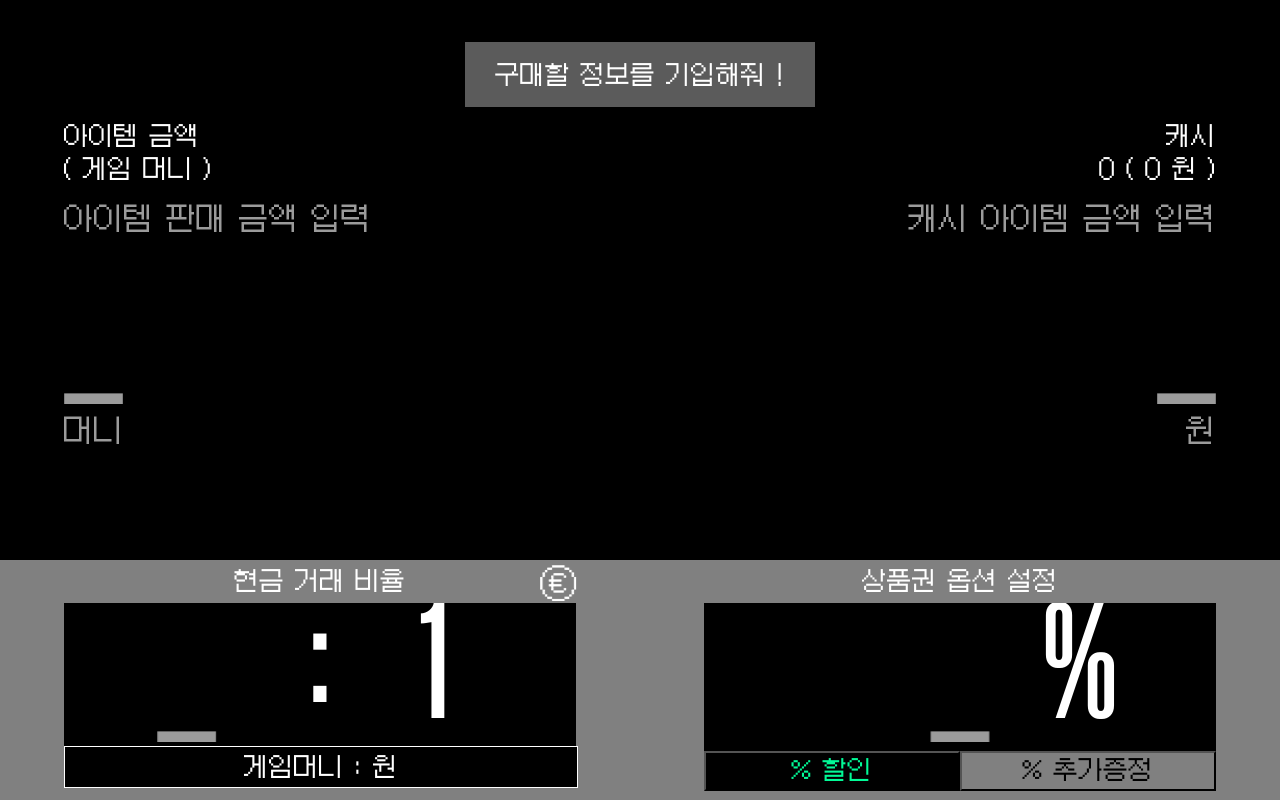
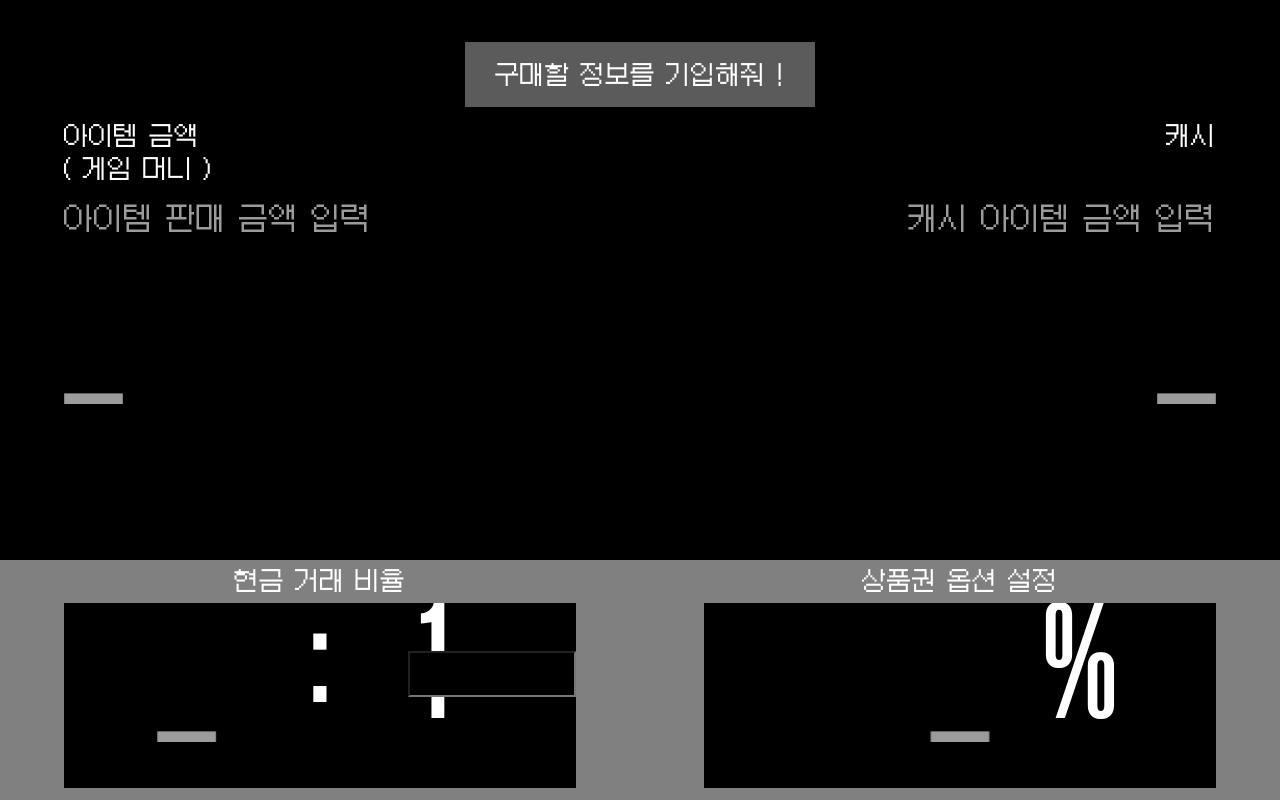
Before and after one commit to euntaek419/GameMoneyCalc, a Vue app: page / in a window 1280 px wide. Shown: the part 800-1600 px from the top of the page. Built offline with nearby package versions, Linux system fonts and the light colour scheme.

Commit message:
vuex 1차 리팩토링

```diff
--- a/src/App.vue
+++ b/src/App.vue
@@ -12,10 +12,6 @@ import Main from './components/Main.vue'
 import Title from './components/Title.vue'
 
 export default {
-  data: () => {
-    return {
-    }
-  },
   name: 'App',
   components: {
     Title,
--- a/src/components/Main.vue
+++ b/src/components/Main.vue
@@ -14,23 +14,23 @@
 
       <span class="CashShop">
         캐시
-        <span v-if="IscashOption[0] == true && Persent > 0 && Cash !== ''"> ( 할인 적용 ) </span>
-        <span v-if="IscashOption[1] == true && Persent > 0 && Cash !== ''" > ( 추가 증정 적용 ) </span>
-        <div> {{ cashoption(Cash,Persent) }}  ( {{readinput( cashoption(Cash,Persent) ) }} 원 )</div>
+        <!-- <span v-if="IscashOption[0] == true && Persent > 0 && Cash !== ''"> ( 할인 적용 ) </span> -->
+        <!-- <span v-if="IscashOption[1] == true && Persent > 0 && Cash !== ''" > ( 추가 증정 적용 ) </span> -->
+        <!-- <div> {{ cashoption(Cash,Persent) }}  ( {{readinput( cashoption(Cash,Persent) ) }} 원 )</div> -->
       </span>
     </div>
 
-    <div> {{ resultcalc() }}</div>
+    <!-- <div> {{ resultcalc() }}</div> -->
     <div class="WhenSell">
       <label>
         <span class="AuctionSell">
-          <span v-if="Cash == '' || Money == '' || Ratio == '' || isWin[0] == false">
+          <!-- <span v-if="Cash == '' || Money == '' || Ratio == '' || isWin[0] == false"> -->
             아이템 판매 금액 입력
-          </span>
+          <!-- </span> -->
 <!-- ------------------------------------------------------------------------------------------------------ -->
-          <span class="ResultCalc" v-if="Cash !== '' && Money !== '' && Ratio !== '' && isWin[0] == true ">
-            {{ compair }} 원, {{ compairpersent }} % 만큼 이득이야!_  <!-- Money line -->
-          </span>
+          <!-- <span class="ResultCalc" v-if="Cash !== '' && Money !== '' && Ratio !== '' && isWin[0] == true "> -->
+            <!-- {{ compair }} 원, {{ compairpersent }} % 만큼 이득이야!_  Money line -->
+          <!-- </span> -->
 
           <div>
             <input class="AuctionInput" maxlength='11' v-model="Money" :style="{ color : fontchange}">
@@ -38,7 +38,7 @@
               <img src="../assets/images/UnderBar.gif" >
             </div>
             <div>
-              <div> {{ readinput(Money) }} 머니</div>
+              <!-- <div> {{ readinput(Money) }} 머니</div> -->
             </div>
           </div>
         </span>
@@ -46,13 +46,13 @@
 
       <label>
         <span class="CashSell">
-          <span v-if="Cash == '' || Money == '' || Ratio == '' || isWin[1] == false">
+          <!-- <span v-if="Cash == '' || Money == '' || Ratio == '' || isWin[1] == false"> -->
             캐시 아이템 금액 입력
-          </span>
+          <!-- </span> -->
 
-          <span class="ResultCalc" v-if="Cash !== '' && Money !== '' && Ratio !== '' && isWin[1] == true ">
-            {{ compair }} 원, {{ compairpersent }} % 만큼 이득이야!_ <!-- Cash line -->
-          </span>
+          <!-- <span class="ResultCalc" v-if="Cash !== '' && Money !== '' && Ratio !== '' && isWin[1] == true "> -->
+            <!-- {{ compair }} 원, {{ compairpersent }} % 만큼 이득이야!_  -->
+          <!-- </span> -->
 
           <div>
             <input class="CashInput" maxlength="11" v-model="Cash" :style="{ color : fontchange2}">
@@ -60,7 +60,7 @@
                 <img src="../assets/images/UnderBar.gif">
             </div>
             <div>
-              <div> {{ readinput(Cash) }} 원</div>
+              <!-- <div> {{ readinput(Cash) }} 원</div> -->
             </div>
           </div>
         </span>
@@ -74,31 +74,31 @@
         <span class="CashRatio">
           현금 거래 비율
           <span>
-            <img class="Exchange_img" src="../assets/images/Exchange.png" v-if="IsExchange == false" @click="IsExchange = true">
-            <img class="Exchange_img" src="../assets/images/Exchange_yellow.png" v-if="IsExchange == true" @click="IsExchange = false">
+            <!-- <img class="Exchange_img" src="../assets/images/Exchange.png" v-if="IsExchange == false" @click="IsExchange = true"> -->
+            <!-- <img class="Exchange_img" src="../assets/images/Exchange_yellow.png" v-if="IsExchange == true" @click="IsExchange = false"> -->
           </span>
         </span>
         <span>
           <div class="Ratio"> 1 </div> <div class="Colon"> : </div><input class="CashRatioInput" maxlength='6' v-model="Ratio">
           <img src="../assets/images/UnderBar.gif" class="CashRatioInput_Under" v-if=" Ratio == ''">
         </span>
-        <div class="ExchangeBox"  v-if="IsExchange == true">
+        <!-- <div class="ExchangeBox"  v-if="IsExchange == true"> -->
           <span class="ExchangeRatio">
              1 =
           </span>
           <span class="ExchangeRead">
-            ( {{ readinput( ExchangeRatio ) }} 원 )
+            <!-- ( {{ readinput( ExchangeRatio ) }} 원 ) -->
           </span>
           <span class="ExchangeInputBox">
             <input class="ExchangeInput" maxlength='9' v-model="ExchangeRatio">
           </span>
-        </div>
+        <!-- </div> -->
 
-        <div class="ExchangeBox"  v-if="IsExchange == false">
+        <!-- <div class="ExchangeBox"  v-if="IsExchange == false"> -->
           <div class="MiniLogo">
             게임머니 : 원
           </div>
-        </div>
+        <!-- </div> -->
       </div>
 
       <div class="GiftCardInputBox">
@@ -112,11 +112,11 @@
 
         <div class="WhatPersent">
           <div>
-            <button class="Discount" @click="IscashOption[0] = true; IscashOption[1] = false" :style="{ backgroundColor : DiscountBack, color: DiscountColor}">% 할인</button>
+            <!-- <button class="Discount" @click="IscashOption[0] = true; IscashOption[1] = false" :style="{ backgroundColor : DiscountBack, color: DiscountColor}">% 할인</button> -->
           </div>
 
           <div>
-            <button class="Bonus" @click="IscashOption[1] = true; IscashOption[0] = false" :style="{ backgroundColor : BonusBack, color: BonusColor}">% 추가증정</button>
+            <!-- <button class="Bonus" @click="IscashOption[1] = true; IscashOption[0] = false" :style="{ backgroundColor : BonusBack, color: BonusColor}">% 추가증정</button> -->
           </div>
         </div>
       </div>
@@ -131,123 +131,19 @@ import { mapState } from 'vuex'
 export default {
   data: () => {
     return {
-      Cash: '',
-      Money: '',
+      Cash : '',
+      Money : '',
       Persent: '',
-      Ratio: '',
+      Ratio : '',
       ExchangeRatio: '',
-      isWin: [false, false], // 누가이겼는지 표시,
-      IsExchange: false, //환율 변경 체크했는지 클릭
-      compair : '', // 좌우 비교용
-      compairpersent : '', // 좌우 비교용
-      IscashOption: [true, false], // %할인, %추가증정 여부
-      DiscountBack: '', //Discount 백그라운드 변환
-      DiscountColor: '', //Discount 색상 변환
-      BonusBack: '', // 보너스백그라운드 변환
-      BonusColor: '', // 보너스 색상 변환
-      fontchange: '',
-      fontchange2: '',
     }
   },
   computed:{
-    ...mapState(['Cash']),
-    leftresult() {
-      return this.Money / this.Ratio // 좌측 환율
-    },
-    cashresult() {
-      if(this.IscashOption[0] == true || this.IscashOption[1] == true && this.Persent > 0){ // % 할인 또는 추가증정 활성화이며, 값이 0 이상일때 캐시 결과값 출력
-        return Math.floor( this.Cash * ( 1 + this.Persent/100 ) )
-      }
-      else{
-        return this.Cash
-      }
-    },
-    rightresult() {
-      if(this.IsExchange == true && this.ExchangeRatio > 0){ // 우측 환율 변경을 선택했을 때 환율 변경 적용
-        return this.cashresult / this.ExchangeRatio
-      }
-      else{
-        return this.cashresult
-      }
-    },
-
-  },
-  methods:{
-    readinput(payload) {
-      if(payload < 10000){
-        return payload
-      }
-      if(payload >= 10000 && payload < 100000000){
-        if(payload % 10000 == 0){
-          return Math.floor(payload / 10000) + ' 만 '
-        }
-        return Math.floor(payload / 10000) + ' 만 ' + payload % 10000
-      }
-      if(payload >= 100000000){
-        if(payload % 100000000 == 0){
-          return Math.floor(payload / 100000000) + ' 억 '
-        }
-        if(payload % 10000 == 0){
-          return Math.floor(payload / 100000000) + ' 억 ' + Math.floor(payload % 100000000 / 10000) + ' 만 '
-        }
-
-        if(Math.floor( payload / 10000 ) % 10000 == 0){
-          return Math.floor(payload / 100000000) + ' 억 ' + payload % 10000
-        }
-
-        return Math.floor(payload / 100000000) + ' 억 ' + Math.floor(payload % 100000000 / 10000) + ' 만 ' + payload % 10000
-      }
-    },
-    limit(){
-      if(this.Persent > 100 && this.IscashOption[0] == true){
-        return this.Persent = 100
-      }
-    },
-    resultcalc(){
-      if(this.leftresult > this.rightresult && this.Cash !== '' && this.Money !== '' && this.Ratio !== ''){ // 좌측 계산값이 더 크고 값들이 비어있지 않으면 동작
-        this.isWin[0] = true
-        this.isWin[1] = false
-        this.fontchange = '#02fa97'
-        this.fontchange2 = ''
-        this.compair = (this.leftresult - this.rightresult).toFixed(1)
-        this.compairpersent = (this.compair / this.rightresult * 100).toFixed(1)
-      }
-
-      if(this.rightresult > this.leftresult && this.Cash !== '' && this.Money !== '' && this.Ratio !== ''){ // 우측 계산값이 더 크고 값들이 비어있지 않으면 동작
-        this.isWin[0] = false
-        this.isWin[1] = true
-        this.fontchange2 = '#02fa97'
-        this.fontchange = ''
-        this.compair = (this.rightresult - this.leftresult).toFixed(1)
-        this.compairpersent = (this.compair / this.leftresult * 100).toFixed(1)
-      }
-
-      if(this.rightresult == this.leftresult && this.Cash !== '' && this.Money !== '' && this.Ratio !== ''){ // 계산값이 같으며, 값들이 비어있지 않으면 동작
-        this.isWin[0] = true
-        this.isWin[1] = true
-        this.fontchange2 = '#02fa97'
-        this.fontchange = '#02fa97'
-        this.compair = 0
-        this.compairpersent = 0
-      }
-    },
-    cashoption(cash, persent){
-      if(this.IscashOption[0] == true){
-        this.DiscountBack = '#000'
-        this.DiscountColor = '#02fa97'
-        this.BonusBack = ''
-        this.BonusColor = ''
-        return Math.floor( cash - cash * persent/100 )
-      }
-
-      if(this.IscashOption[1] == true){
-        this.BonusBack = '#000'
-        this.BonusColor = '#02fa97'
-        this.DiscountBack = ''
-        this.DiscountColor = ''
-        return Math.floor( cash * ( 1 + persent/100 ) )
-      }
-    },
+    ...mapState([
+      'isWin','IsExchange','compair','compairpersent','IscashOption',
+      'DiscountBack','DiscountColor','BonusBack','BonusColor','fontchange',
+      'fontchange2'
+      ]),
   }
 }
 </script>
--- a/src/store/store.js
+++ b/src/store/store.js
@@ -3,11 +3,6 @@ import { createStore } from 'vuex';
 export default createStore({
     state() {
         return {
-            Cash : '',
-            Money : '',
-            Persent: '',
-            Ratio : '',
-            ExchangeRatio: '',
             isWin: [false, false],
             IsExchange: false,
             compair: '',
@@ -21,9 +16,103 @@ export default createStore({
             fontchange2: '',
         }
     },
-    getter: {
+//     getter: {
+//     leftresult() {
+//       return this.Money / this.Ratio // 좌측 환율
+//     },
+//     cashresult() {
+//       if(this.IscashOption[0] == true || this.IscashOption[1] == true && this.Persent > 0){ // % 할인 또는 추가증정 활성화이며, 값이 0 이상일때 캐시 결과값 출력
+//         return Math.floor( this.Cash * ( 1 + this.Persent/100 ) )
+//       }
+//       else{
+//         return this.Cash
+//       }
+//     },
+//     rightresult() {
+//       if(this.IsExchange == true && this.ExchangeRatio > 0){ // 우측 환율 변경을 선택했을 때 환율 변경 적용
+//         return this.cashresult / this.ExchangeRatio
+//       }
+//       else{
+//         return this.cashresult
+//       }
+//     },
 
-    },
-    mutations : {
-    },
+//     },
+//     mutations : {
+//     readinput(payload) {
+//       if(payload < 10000){
+//         return payload
+//       }
+//       if(payload >= 10000 && payload < 100000000){
+//         if(payload % 10000 == 0){
+//           return Math.floor(payload / 10000) + ' 만 '
+//         }
+//         return Math.floor(payload / 10000) + ' 만 ' + payload % 10000
+//       }
+//       if(payload >= 100000000){
+//         if(payload % 100000000 == 0){
+//           return Math.floor(payload / 100000000) + ' 억 '
+//         }
+//         if(payload % 10000 == 0){
+//           return Math.floor(payload / 100000000) + ' 억 ' + Math.floor(payload % 100000000 / 10000) + ' 만 '
+//         }
+
+//         if(Math.floor( payload / 10000 ) % 10000 == 0){
+//           return Math.floor(payload / 100000000) + ' 억 ' + payload % 10000
+//         }
+
+//         return Math.floor(payload / 100000000) + ' 억 ' + Math.floor(payload % 100000000 / 10000) + ' 만 ' + payload % 10000
+//       }
+//     },
+//     limit(){
+//       if(this.Persent > 100 && this.IscashOption[0] == true){
+//         return this.Persent = 100
+//       }
+//     },
+//     resultcalc(){
+//       if(this.leftresult > this.rightresult && this.Cash !== '' && this.Money !== '' && this.Ratio !== ''){ // 좌측 계산값이 더 크고 값들이 비어있지 않으면 동작
+//         this.isWin[0] = true
+//         this.isWin[1] = false
+//         this.fontchange = '#02fa97'
+//         this.fontchange2 = ''
+//         this.compair = (this.leftresult - this.rightresult).toFixed(1)
+//         this.compairpersent = (this.compair / this.rightresult * 100).toFixed(1)
+//       }
+
+//       if(this.rightresult > this.leftresult && this.Cash !== '' && this.Money !== '' && this.Ratio !== ''){ // 우측 계산값이 더 크고 값들이 비어있지 않으면 동작
+//         this.isWin[0] = false
+//         this.isWin[1] = true
+//         this.fontchange2 = '#02fa97'
+//         this.fontchange = ''
+//         this.compair = (this.rightresult - this.leftresult).toFixed(1)
+//         this.compairpersent = (this.compair / this.leftresult * 100).toFixed(1)
+//       }
+
+//       if(this.rightresult == this.leftresult && this.Cash !== '' && this.Money !== '' && this.Ratio !== ''){ // 계산값이 같으며, 값들이 비어있지 않으면 동작
+//         this.isWin[0] = true
+//         this.isWin[1] = true
+//         this.fontchange2 = '#02fa97'
+//         this.fontchange = '#02fa97'
+//         this.compair = 0
+//         this.compairpersent = 0
+//       }
+//     },
+//     cashoption(cash, persent){
+//       if(this.IscashOption[0] == true){
+//         this.DiscountBack = '#000'
+//         this.DiscountColor = '#02fa97'
+//         this.BonusBack = ''
+//         this.BonusColor = ''
+//         return Math.floor( cash - cash * persent/100 )
+//       }
+
+//       if(this.IscashOption[1] == true){
+//         this.BonusBack = '#000'
+//         this.BonusColor = '#02fa97'
+//         this.DiscountBack = ''
+//         this.DiscountColor = ''
+//         return Math.floor( cash * ( 1 + persent/100 ) )
+//       }
+//     },
+//     },
 })
```
